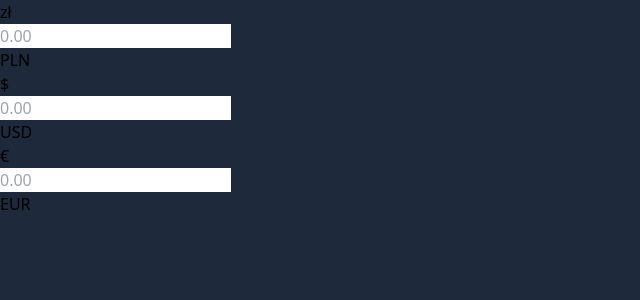
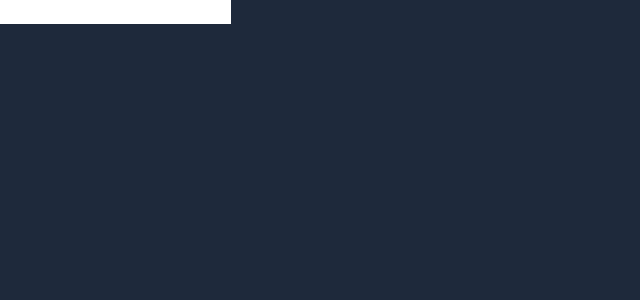
Before and after one commit to dospolov/rates, a React (Vite) app: page / in a window 1280 px wide. Shown: the top 300 px of the page, without its empty margins (0-640 px from the left). Built offline with nearby package versions, Linux system fonts and the light colour scheme.

Commit message:
debounce hook

```diff
--- a/src/App.tsx
+++ b/src/App.tsx
@@ -1,17 +1,33 @@
-import { useReducer } from "react"
+import { useState, useEffect } from "react"
 import "./App.css"
 import Input from "./Input"
-import { initialState } from "./const"
-import { reducer } from "./reducer"
+
+import { useDebounce } from "./hooks"
 
 function App() {
-  const [state, dispatch] = useReducer(reducer, initialState)
+  const [value, setValue] = useState("")
+
+  const debouncedInput = useDebounce(value, 500)
+
+  useEffect(() => {
+    if (debouncedInput) {
+      console.log("Calling function with:", debouncedInput)
+      // Call your function here
+    }
+  }, [debouncedInput])
 
   return (
     <div className="p-6 mx-auto max-w-96">
+      <input
+        value={value}
+        onChange={(e) => {
+          setValue(e.target.value)
+        }}
+      />
+
       {/* symbols taken from */}
       {/* https://gist.github.com/Gibbs/3920259 */}
-      {Object.values(state).map(({ code, symbol, amount }) => (
+      {/* {Object.values(state).map(({ code, symbol, amount }) => (
         <Input
           key={code}
           code={code}
@@ -19,7 +35,7 @@
           amount={amount}
           dispatch={dispatch}
         />
-      ))}
+      ))} */}
     </div>
   )
 }
--- /dev/null
+++ b/src/hooks.tsx
@@ -0,0 +1,17 @@
+import { useState, useEffect } from "react"
+
+export function useDebounce(value: string, delay: number): string {
+  const [debouncedValue, setDebouncedValue] = useState(value)
+
+  useEffect(() => {
+    const handler = setTimeout(() => {
+      setDebouncedValue(value)
+    }, delay)
+
+    return () => {
+      clearTimeout(handler)
+    }
+  }, [value, delay])
+
+  return debouncedValue
+}
```
Also changed, not shown: 1 other file (tests, documents, lock files or other folders).
